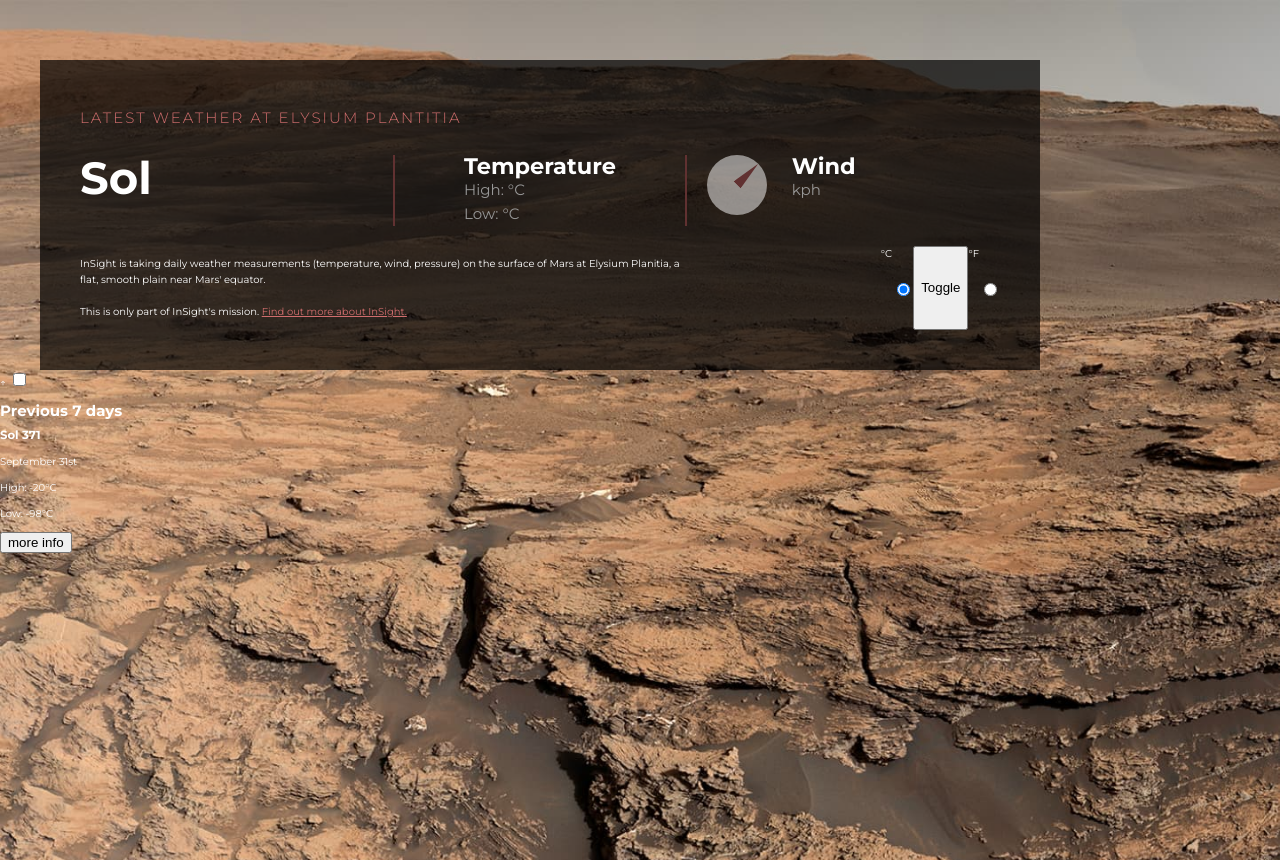
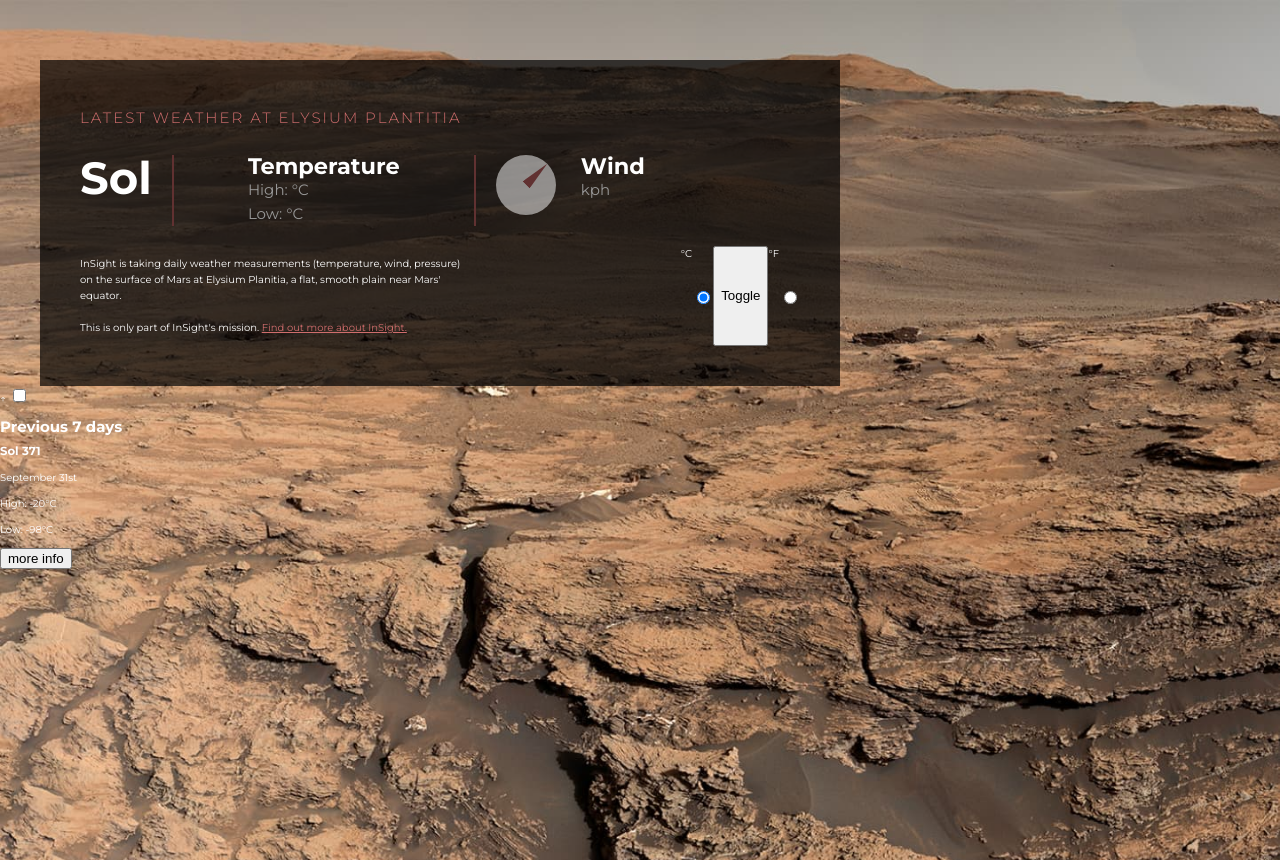
Before and after one commit to latchkostov/MarsWeather, a plain HTML site: page index.html in a window 1280 px wide. Drawn offline with Linux system fonts and the light colour scheme; no server answers.

Commit message:
Make more adjustments for reactivity

```diff
--- a/main.scss
+++ b/main.scss
@@ -49,11 +49,12 @@ a {
 
 .mars-current-weather {
     display: grid;
-    margin: 6rem 0 0 4rem;
-    max-width: 1000px;
+    margin: 6rem 4rem 0 4rem;
+    min-width: min-content;
+    max-width: 800px;
     background-color: rgba(0,0,0,0.7);
     padding: 4rem;
-    grid-template-columns: repeat(3, 1fr);
+    grid-template-columns: max-content minmax(min-content, 1fr) minmax(max-content, 1fr);
     grid-gap: 2em;
 
     .main-title {
@@ -119,7 +120,7 @@ a {
     }
 
     .info {
-        grid-column: 1 / 3;
+        grid-column: span 2;
         p {
             &:first-child {
                 margin-bottom: 16px;
```
Also changed, not shown: main.css, 1 other file.
